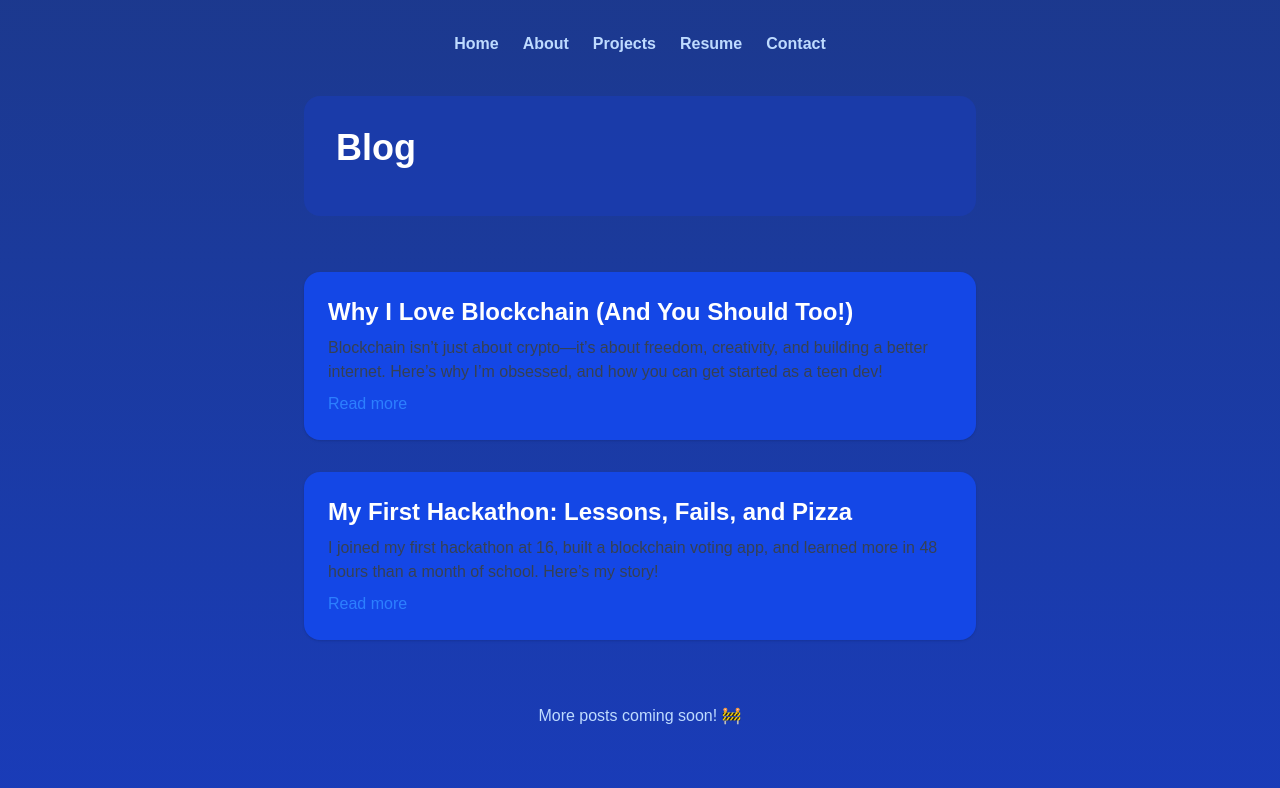
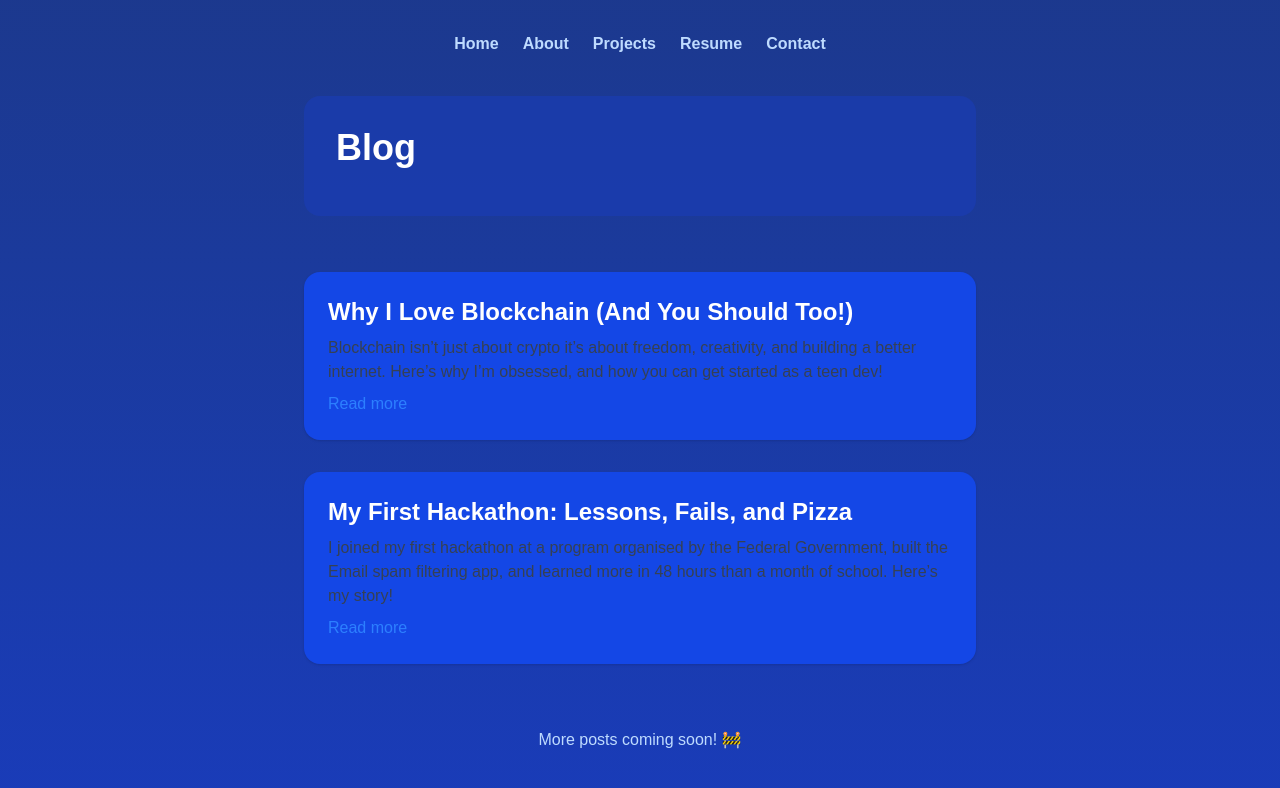
Before and after one commit to kherleefer/kherleefer, a Next.js app: page /blog in a window 1280 px wide. Shown: the top 788 px of the page. Built offline with nearby package versions, Linux system fonts and the light colour scheme.

Commit message:
refactor blog

```diff
--- a/app/blog/page.tsx
+++ b/app/blog/page.tsx
@@ -1,32 +1,80 @@
+"use client";
 import Link from "next/link";
+import { motion } from "framer-motion";
 
 export default function Blog() {
   return (
     <div className="min-h-screen bg-gradient-to-b from-blue-900 to-blue-800 text-white p-8">
+
       {/* Navigation Bar */}
-      <nav className="flex justify-center gap-6 mb-10">
-        <Link href="/" className="hover:underline text-blue-200 font-semibold">Home</Link>
-        <Link href="/about" className="hover:underline text-blue-200 font-semibold">About</Link>
-        <Link href="/project" className="hover:underline text-blue-200 font-semibold">Projects</Link>
-        <Link href="/resume" className="hover:underline text-blue-200 font-semibold">Resume</Link>
-        <Link href="/contact" className="hover:underline text-blue-200 font-semibold">Contact</Link>
-      </nav>
+      <motion.nav
+        className="flex justify-center gap-6 mb-10"
+        initial={{ opacity: 0, y: -20 }}
+        animate={{ opacity: 1, y: 0 }}
+        transition={{ duration: 0.6, ease: "easeOut" }}
+      >
+        {[
+          { href: "/", label: "Home" },
+          { href: "/about", label: "About" },
+          { href: "/project", label: "Projects" },
+          { href: "/resume", label: "Resume" },
+          { href: "/contact", label: "Contact" },
+        ].map((link) => (
+          <Link
+            key={link.href}
+            href={link.href}
+            className="hover:underline text-blue-200 font-semibold"
+          >
+            {link.label}
+          </Link>
+        ))}
+      </motion.nav>
+
       <main className="max-w-2xl mx-auto flex flex-col gap-8">
-        <div className="bg-blue-800/60 rounded-2xl p-8 mb-6">
+
+        <motion.div
+          className="bg-blue-800/60 rounded-2xl p-8 mb-6"
+          initial={{ opacity: 0, scale: 0.95 }}
+          animate={{ opacity: 1, scale: 1 }}
+          transition={{ duration: 0.5 }}
+        >
           <h1 className="text-4xl font-bold mb-4">Blog</h1>
-        </div>
-        <article className="bg-blue-700 rounded-2xl shadow p-6 flex flex-col gap-2">
-          <h2 className="text-2xl font-bold">Why I Love Blockchain (And You Should Too!)</h2>
-          <p className="text-gray-700 dark:text-gray-300">Blockchain isn’t just about crypto—it’s about freedom, creativity, and building a better internet. Here’s why I’m obsessed, and how you can get started as a teen dev!</p>
-          <a href="#" className="text-blue-500 hover:underline">Read more</a>
-        </article>
-        <article className="bg-blue-700 rounded-2xl shadow p-6 flex flex-col gap-2">
-          <h2 className="text-2xl font-bold">My First Hackathon: Lessons, Fails, and Pizza</h2>
-          <p className="text-gray-700 dark:text-gray-300">I joined my first hackathon at 16, built a blockchain voting app, and learned more in 48 hours than a month of school. Here’s my story!</p>
-          <a href="#" className="text-blue-500 hover:underline">Read more</a>
-        </article>
-        <div className="text-center text-blue-200 mt-8">More posts coming soon! 🚧</div>
+        </motion.div>
+
+        {[{
+          title: "Why I Love Blockchain (And You Should Too!)",
+          content: "Blockchain isn’t just about crypto it’s about freedom, creativity, and building a better internet. Here’s why I’m obsessed, and how you can get started as a teen dev!",
+          link: "#"
+        }, {
+          title: "My First Hackathon: Lessons, Fails, and Pizza",
+          content: "I joined my first hackathon at a program organised by the Federal Government, built the Email spam filtering app, and learned more in 48 hours than a month of school. Here’s my story!",
+          link: "#"
+        }].map((post, index) => (
+          <motion.article
+            key={index}
+            className="bg-blue-700 rounded-2xl shadow p-6 flex flex-col gap-2"
+            initial={{ opacity: 0, y: 30 }}
+            whileInView={{ opacity: 1, y: 0 }}
+            transition={{ duration: 0.5, delay: index * 0.2 }}
+            viewport={{ once: true }}
+          >
+            <h2 className="text-2xl font-bold">{post.title}</h2>
+            <p className="text-gray-700 dark:text-gray-300">{post.content}</p>
+            <a href={post.link} className="text-blue-500 hover:underline">Read more</a>
+          </motion.article>
+        ))}
+
+        <motion.div
+          className="text-center text-blue-200 mt-8"
+          initial={{ opacity: 0 }}
+          animate={{ opacity: 1 }}
+          transition={{ duration: 1, delay: 0.5 }}
+        >
+          More posts coming soon! 🚧
+        </motion.div>
+
       </main>
+
     </div>
   );
 }
```
